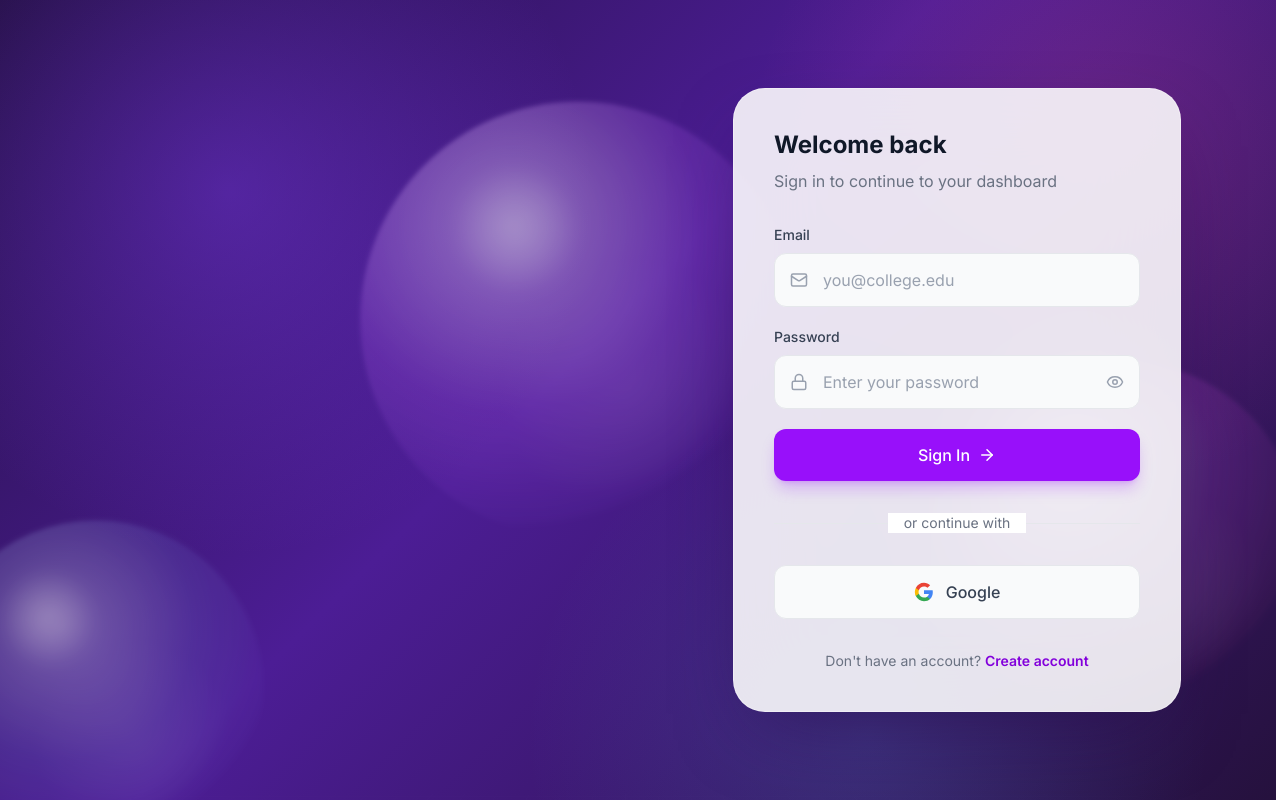
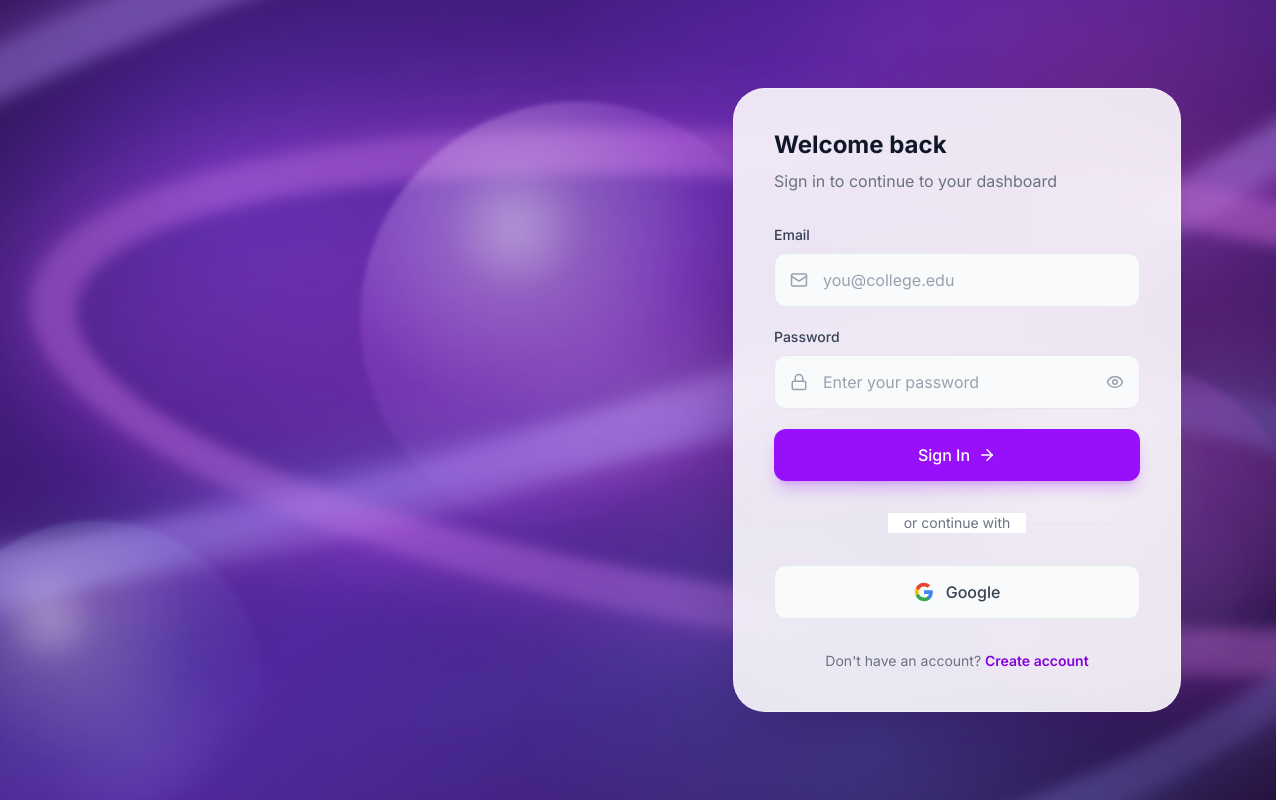
Before and after one commit to Velocutie/Expense-Tracker-for-students-, a Next.js app: page /login in a window 1280 px wide. Built offline with nearby package versions, Linux system fonts and the light colour scheme; no server answers.

Commit message:
Add ColorBends auth background

```diff
--- a/src/app/globals.css
+++ b/src/app/globals.css
@@ -413,3 +413,84 @@ body {
 .insights-layout > :nth-child(6) { order: 3; }
 .insights-layout > :nth-child(7) { order: 4; }
 .insights-layout > :nth-child(8) { order: 7; }
+
+
+/* Auth-only ColorBends-inspired ribbons: GPU-light CSS instead of a WebGL dependency. */
+.auth-color-bends {
+  position: absolute;
+  inset: -18%;
+  overflow: hidden;
+  opacity: 0.82;
+  filter: saturate(1.08);
+  transform: translate3d(0, 0, 0) rotate(-7deg) scale(1.08);
+  animation: auth-color-bends-drift 22s ease-in-out infinite alternate;
+  mix-blend-mode: screen;
+}
+
+.auth-color-bends__ribbon {
+  position: absolute;
+  width: 112%;
+  height: 52%;
+  border-radius: 48% 52% 45% 55%;
+  border: clamp(22px, 4vw, 58px) solid transparent;
+  filter: blur(8px);
+  opacity: 0.72;
+  transform: rotate(-12deg) skewX(-9deg);
+  box-shadow: 0 0 80px 12px currentColor;
+}
+
+.auth-color-bends__ribbon--violet {
+  top: 3%;
+  left: -10%;
+  color: rgba(168, 85, 247, 0.56);
+  border-color: rgba(167, 139, 250, 0.68);
+  background: radial-gradient(ellipse at 50% 50%, rgba(124, 58, 237, 0.38), transparent 68%);
+  animation: auth-ribbon-violet 17s ease-in-out infinite alternate;
+}
+
+.auth-color-bends__ribbon--fuchsia {
+  top: 26%;
+  left: 7%;
+  color: rgba(217, 70, 239, 0.42);
+  border-color: rgba(232, 121, 249, 0.58);
+  background: radial-gradient(ellipse at 45% 54%, rgba(236, 72, 153, 0.34), transparent 70%);
+  transform: rotate(12deg) skewX(13deg) scale(0.82);
+  animation: auth-ribbon-fuchsia 19s ease-in-out infinite alternate;
+}
+
+.auth-color-bends__ribbon--blue {
+  top: 48%;
+  left: -15%;
+  color: rgba(96, 165, 250, 0.32);
+  border-color: rgba(129, 140, 248, 0.42);
+  background: radial-gradient(ellipse at 54% 46%, rgba(59, 130, 246, 0.24), transparent 70%);
+  transform: rotate(-5deg) skewX(-12deg) scale(0.9);
+  animation: auth-ribbon-blue 23s ease-in-out infinite alternate;
+}
+
+@keyframes auth-color-bends-drift {
+  from { transform: translate3d(-1%, 1%, 0) rotate(-7deg) scale(1.08); }
+  to { transform: translate3d(2%, -2%, 0) rotate(-4deg) scale(1.12); }
+}
+
+@keyframes auth-ribbon-violet {
+  from { transform: rotate(-12deg) skewX(-9deg) translate3d(-2%, 1%, 0); }
+  to { transform: rotate(-8deg) skewX(-5deg) translate3d(4%, -3%, 0); }
+}
+
+@keyframes auth-ribbon-fuchsia {
+  from { transform: rotate(12deg) skewX(13deg) scale(0.82) translate3d(3%, -2%, 0); }
+  to { transform: rotate(7deg) skewX(8deg) scale(0.88) translate3d(-3%, 4%, 0); }
+}
+
+@keyframes auth-ribbon-blue {
+  from { transform: rotate(-5deg) skewX(-12deg) scale(0.9) translate3d(-2%, 2%, 0); }
+  to { transform: rotate(-10deg) skewX(-8deg) scale(0.96) translate3d(5%, -2%, 0); }
+}
+
+@media (prefers-reduced-motion: reduce) {
+  .auth-color-bends,
+  .auth-color-bends__ribbon {
+    animation: none;
+  }
+}
--- a/src/components/AmbientBackground.tsx
+++ b/src/components/AmbientBackground.tsx
@@ -1,6 +1,13 @@
 export function AmbientBackground({ variant = 'app' }: { variant?: 'app' | 'auth' }) {
   return (
     <div className={`ambient-background ambient-background--${variant}`} aria-hidden="true">
+      {variant === 'auth' && (
+        <div className="auth-color-bends">
+          <div className="auth-color-bends__ribbon auth-color-bends__ribbon--violet" />
+          <div className="auth-color-bends__ribbon auth-color-bends__ribbon--fuchsia" />
+          <div className="auth-color-bends__ribbon auth-color-bends__ribbon--blue" />
+        </div>
+      )}
       <div className="ambient-grid" />
       <div className="ambient-orb ambient-orb--violet" />
       <div className="ambient-orb ambient-orb--fuchsia" />
```
